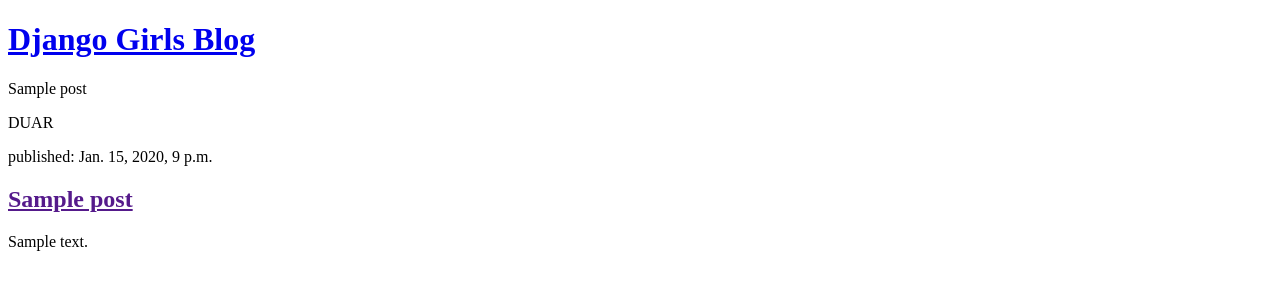
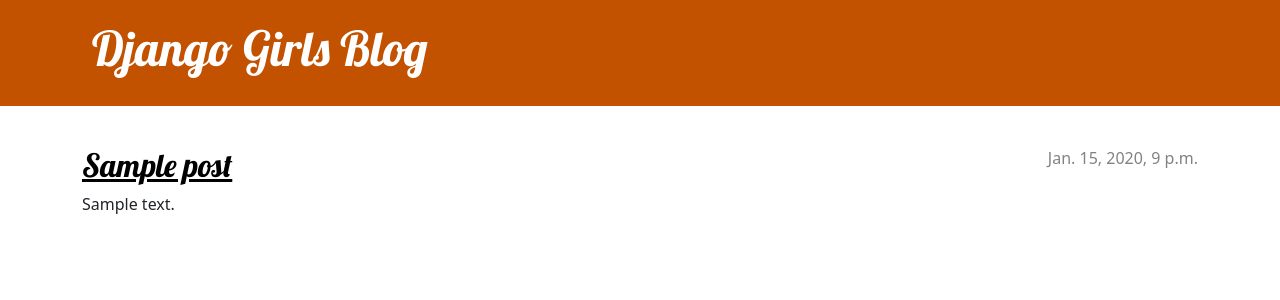
Before and after one commit to tobiassilalahi/my-first-blog, a Django app: page / in a window 1280 px wide. Shown: the top 300 px of the page. Run offline with Django 3.2, Linux system fonts and the light colour scheme; tables that the repository leaves empty hold one stand-in row (values such as "Sample post").

Commit message:
added view and template for detailed blog and liked it to a url with primary key

```diff
--- /dev/null
+++ b/blog/static/css/blog.css
@@ -0,0 +1,70 @@
+.page-header {
+    background-color: #C25100;
+    margin-top: 0;
+    margin-bottom: 40px;
+    padding: 20px 20px 20px 40px;
+}
+
+.page-header h1,
+.page-header h1 a,
+.page-header h1 a:visited,
+.page-header h1 a:active {
+    color: #ffffff;
+    font-size: 36pt;
+    text-decoration: none;
+}
+
+h1,
+h2,
+h3,
+h4 {
+    font-family: 'Lobster', cursive;
+}
+
+.date {
+    color: #828282;
+}
+
+.save {
+    float: right;
+}
+
+.post-form textarea,
+.post-form input {
+    width: 100%;
+}
+
+.top-menu,
+.top-menu:hover,
+.top-menu:visited {
+    color: #ffffff;
+    float: right;
+    font-size: 26pt;
+    margin-right: 20px;
+}
+
+.post {
+    margin-bottom: 70px;
+}
+
+.post h2 a,
+.post h2 a:visited {
+    color: #000000;
+}
+
+.post > .date,
+.post > .actions {
+    float: right;
+}
+
+.btn-secondary,
+.btn-secondary:visited {
+    color: #C25100;
+    background: none;
+    border-color: #C25100;
+}
+
+.btn-secondary:hover {
+    color: #FFFFFF;
+    background-color: #C25100;
+}
--- /dev/null
+++ b/blog/templates/blog/base.html
@@ -0,0 +1,28 @@
+{% load static %}
+<!DOCTYPE html>
+
+<html>
+    <head>
+        <title>
+            Django's Girls blog
+        </title>
+        <link rel="stylesheet" href="https://cdn.jsdelivr.net/npm/bootstrap@5.1.3/dist/css/bootstrap.min.css" integrity="sha384-1BmE4kWBq78iYhFldvKuhfTAU6auU8tT94WrHftjDbrCEXSU1oBoqyl2QvZ6jIW3" crossorigin="anonymous">
+        <link rel="stylesheet" href="https://fonts.googleapis.com/css?family=Lobster&subset=latin,latin-ext">
+        <link rel="stylesheet" href="{% static 'css/blog.css' %}">
+    </head>
+    <body>
+        <header class="page-header">
+          <div class="container">
+              <h1><a href="/">Django Girls Blog</a></h1>
+          </div>
+        </header>
+        <main class="container">
+            <div class="row">
+                <div class="col">
+                {% block content %}
+                {% endblock %}
+                </div>
+            </div>
+        </main>
+    </body>
+</html>
--- a/blog/templates/blog/post_list.html
+++ b/blog/templates/blog/post_list.html
@@ -1,47 +1,13 @@
-<!DOCTYPE html>
-<html>
-    <head>
-        <title>
-            Django's Girls blog
-        </title>
-    </head>
-    <body>
-        <header>
-            <h1>
-                <a href="/">
-                    Django Girls Blog
-                </a>
-            </h1>
-        </header>
-        {% for post in posts %}
-            {{post}}
-            <p>
-                DUAR <br>
-            </p>
-        {% endfor %}
+{% extends 'blog/base.html' %}
 
-        {% for post in posts %}
-            <article>
-                <time>
-                    published: {{post.published_date}}
-                </time>
-                <h2>
-                    <a href="">
-                        {{post.title}}
-                    </a>
-                </h2>
-                <p>
-                    {{post.text|linebreaksbr}}
-                </p>
-            </article>
-        {% endfor %}
-<!--
-        <article>
-            <h2>
-                <a href="">
-                    Last Article if shown
-                </a>
-            </h2>
-        </article> -->
-    </body>
-</html>
+{% block content %}
+    {% for post in posts %}
+        <article class="post">
+            <time class="date">
+                {{ post.published_date }}
+            </time>
+            <h2><a href="{% url 'post_detail' pk=post.pk %}">{{ post.title }}</a></h2>
+            <p>{{ post.text|linebreaksbr }}</p>
+        </article>
+    {% endfor %}
+{% endblock %}
--- a/blog/urls.py
+++ b/blog/urls.py
@@ -5,4 +5,5 @@
 
 urlpatterns = [
     path('', views.post_list, name ='post_list'),
+    path('post/<int:pk>/', views.post_detail, name = 'post_detail')
 ]
--- a/blog/views.py
+++ b/blog/views.py
@@ -1,4 +1,4 @@
-from django.shortcuts import render
+from django.shortcuts import render, get_object_or_404
 from django.utils import timezone
 from .models import Post
 
@@ -6,5 +6,9 @@
 def post_list(request):
     posts = Post.objects.filter(published_date__lte=timezone.now()).order_by('published_date')
     #posts = Post.objects.all()
-    print(posts)
+    #print(posts)
     return render(request, 'blog/post_list.html', {'posts':posts})
+
+def post_detail(request, pk):
+    post = get_object_or_404(Post, pk = pk)
+    return render(request, 'blog/post_detail.html', {'post':post})
```
Also changed, not shown: blog/templates/blog/post_detail.html (added, +14 -0 lines).
